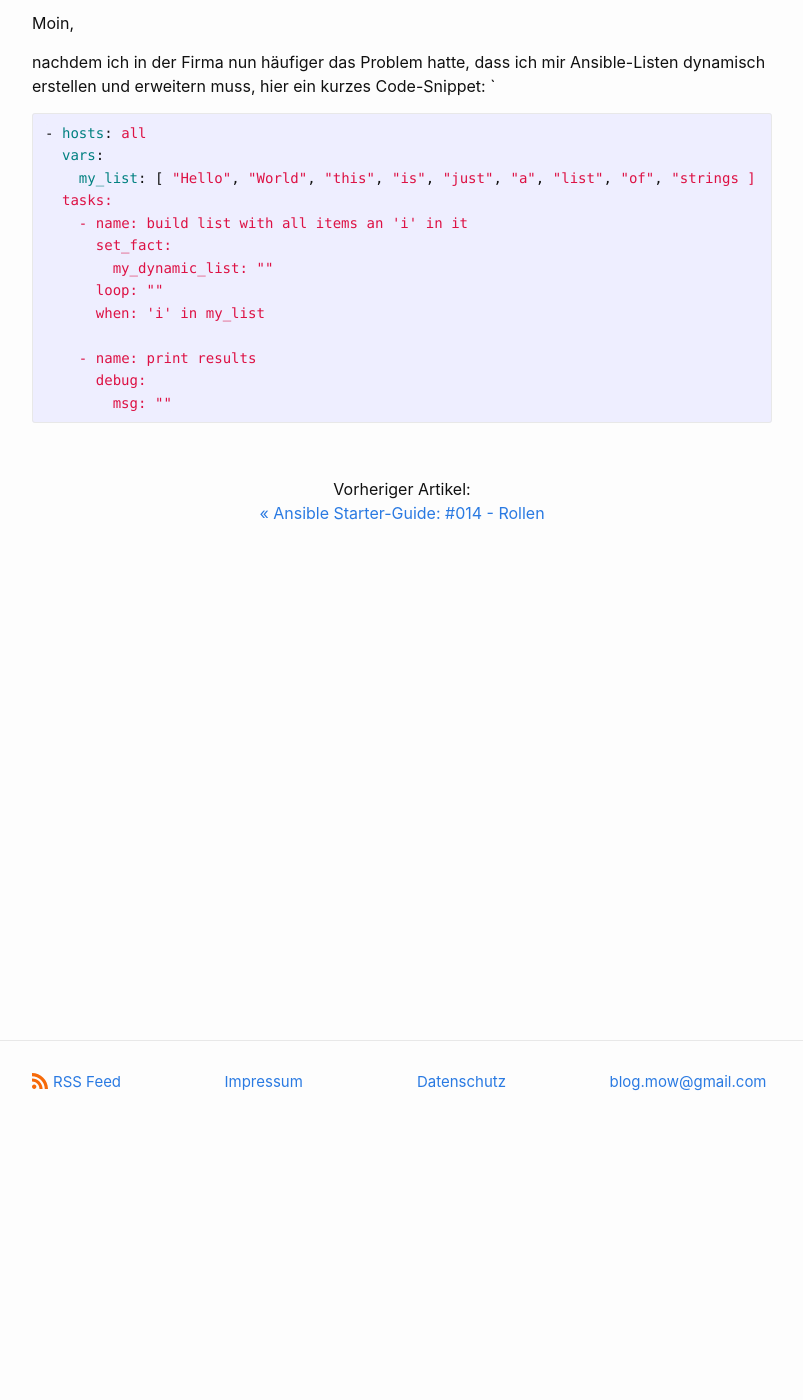
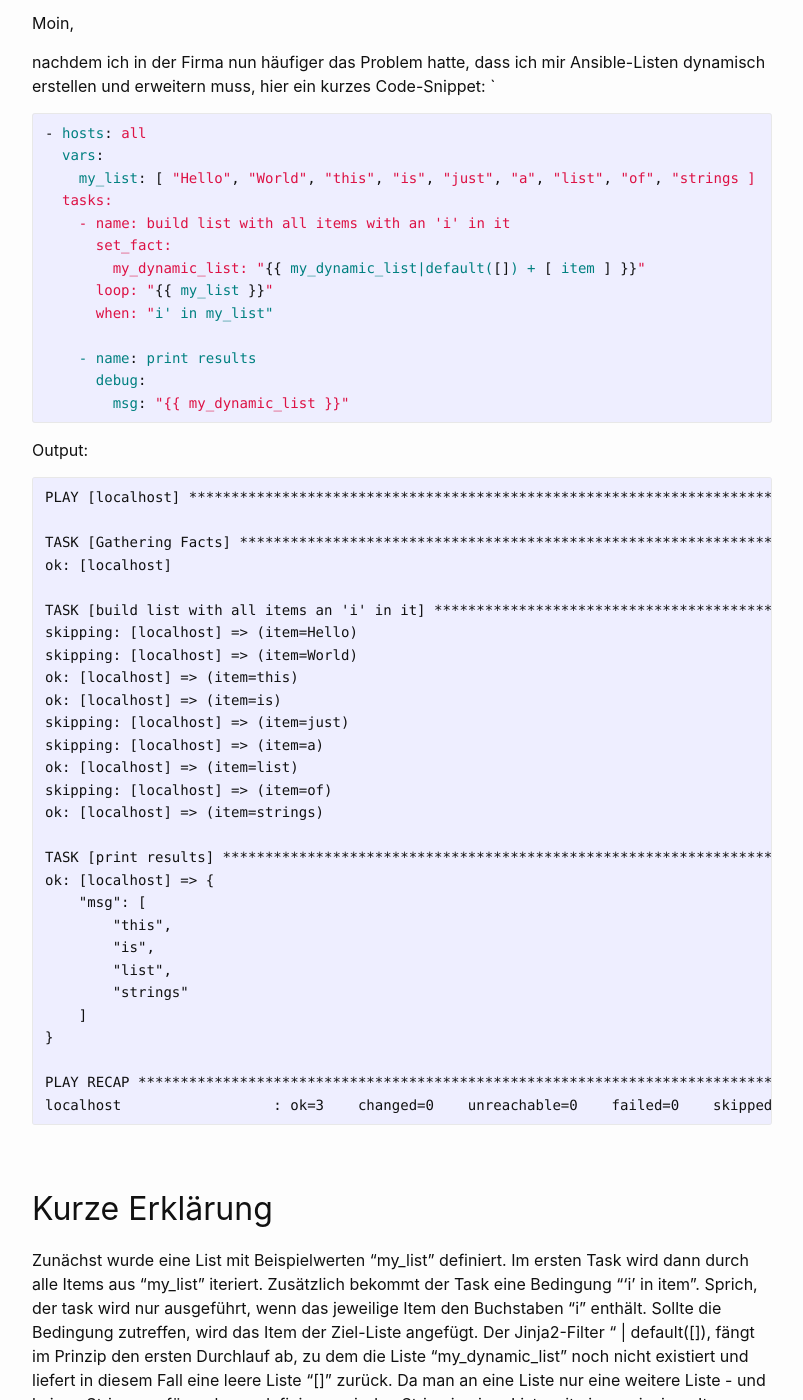
Before and after one commit to dermow/staging.der-mow.de, a Jekyll site: the page built from _posts/2021-09-24-ansible-guide-14.markdown, in a window 1280 px wide and 1400 px high, scrolled down 247 px. Shown: the whole window, without its empty margins (238-1041 px from the left). Built offline with Jekyll 4.4.1, drawn with Linux system fonts in a browser that asks for light colours; comment, search, counter and statistics services are not loaded; some of the changed text lies outside the part shown.

Commit message:
Update 2021-09-24-ansible-guide-14.markdown

````diff
--- a/_posts/2021-09-24-ansible-guide-14.markdown
+++ b/_posts/2021-09-24-ansible-guide-14.markdown
@@ -15,13 +15,49 @@ hier ein kurzes Code-Snippet:
   vars:
     my_list: [ "Hello", "World", "this", "is", "just", "a", "list", "of", "strings ]
   tasks:
-    - name: build list with all items an 'i' in it
+    - name: build list with all items with an 'i' in it
       set_fact:
-        my_dynamic_list: "{{ my_dynamic_list|default([]) + [ item ] }}"
-      loop: "{{ my_list }}"
-      when: 'i' in my_list
+        my_dynamic_list: "{%raw%}{{ my_dynamic_list|default([]) + [ item ] }}{%endraw%}"
+      loop: "{%raw%}{{ my_list }}{%endraw%}"
+      when: "i' in my_list"
 
     - name: print results
       debug:
-        msg: "{{ my_dynamic_list }}"
+        msg: "{%raw%}{{ my_dynamic_list }}{%endraw%}"
 ```
+
+Output:
+
+```
+PLAY [localhost] ****************************************************************************************************************************************************************************************************
+
+TASK [Gathering Facts] **********************************************************************************************************************************************************************************************
+ok: [localhost]
+
+TASK [build list with all items an 'i' in it] ***********************************************************************************************************************************************************************
+skipping: [localhost] => (item=Hello)
+skipping: [localhost] => (item=World)
+ok: [localhost] => (item=this)
+ok: [localhost] => (item=is)
+skipping: [localhost] => (item=just)
+skipping: [localhost] => (item=a)
+ok: [localhost] => (item=list)
+skipping: [localhost] => (item=of)
+ok: [localhost] => (item=strings)
+
+TASK [print results] ************************************************************************************************************************************************************************************************
+ok: [localhost] => {
+    "msg": [
+        "this",
+        "is",
+        "list",
+        "strings"
+    ]
+}
+
+PLAY RECAP **********************************************************************************************************************************************************************************************************
+localhost                  : ok=3    changed=0    unreachable=0    failed=0    skipped=0    rescued=0    ignored=0
+```
+
+## Kurze Erklärung
+Zunächst wurde eine List mit Beispielwerten "my_list" definiert. Im ersten Task wird dann durch alle Items aus "my_list" iteriert. Zusätzlich bekommt der Task eine Bedingung "'i' in item". Sprich, der task wird nur ausgeführt, wenn das jeweilige Item den Buchstaben "i" enthält. Sollte die Bedingung zutreffen, wird das Item der Ziel-Liste angefügt. Der Jinja2-Filter " | default([]), fängt im Prinzip den ersten Durchlauf ab, zu dem die Liste "my_dynamic_list" noch nicht existiert und liefert in diesem Fall eine leere Liste "[]" zurück. Da man an eine Liste nur eine weitere Liste - und keinen String - anfügen kann, definieren wir den String in einer Liste mit einem einzigen Item.
````
